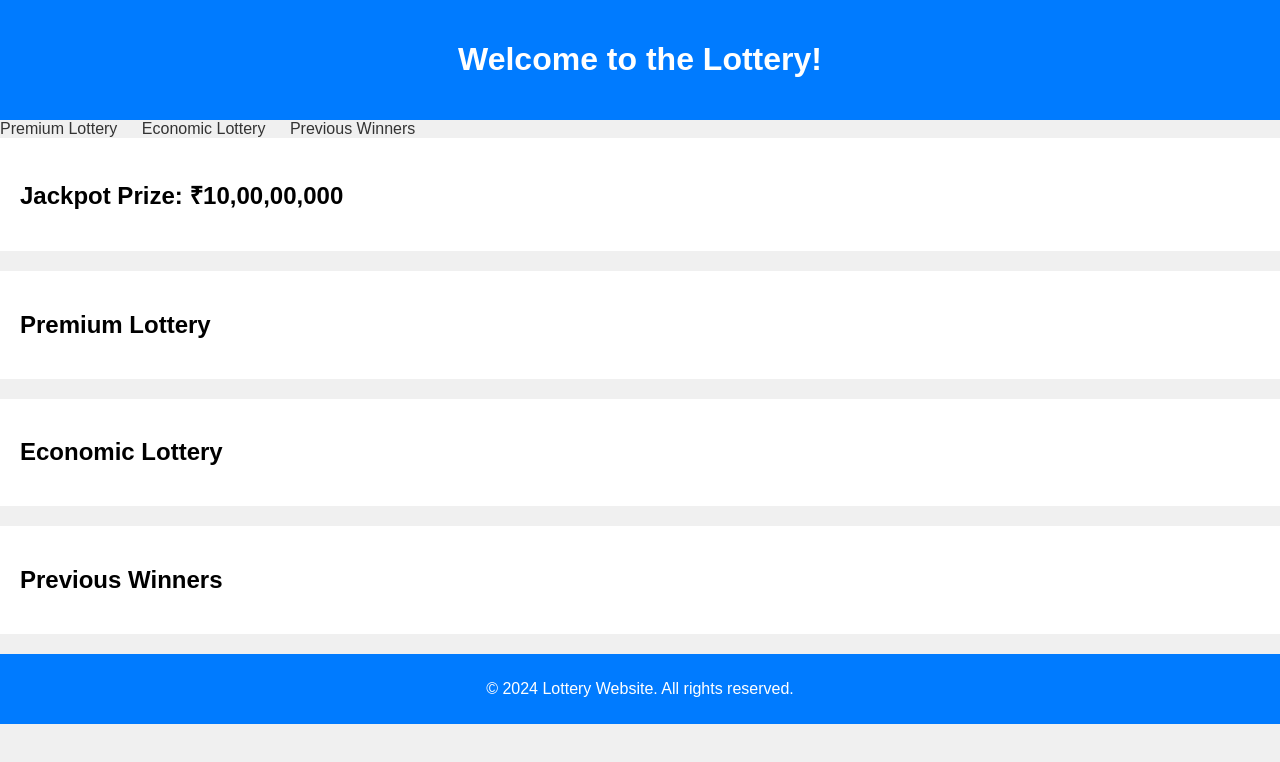
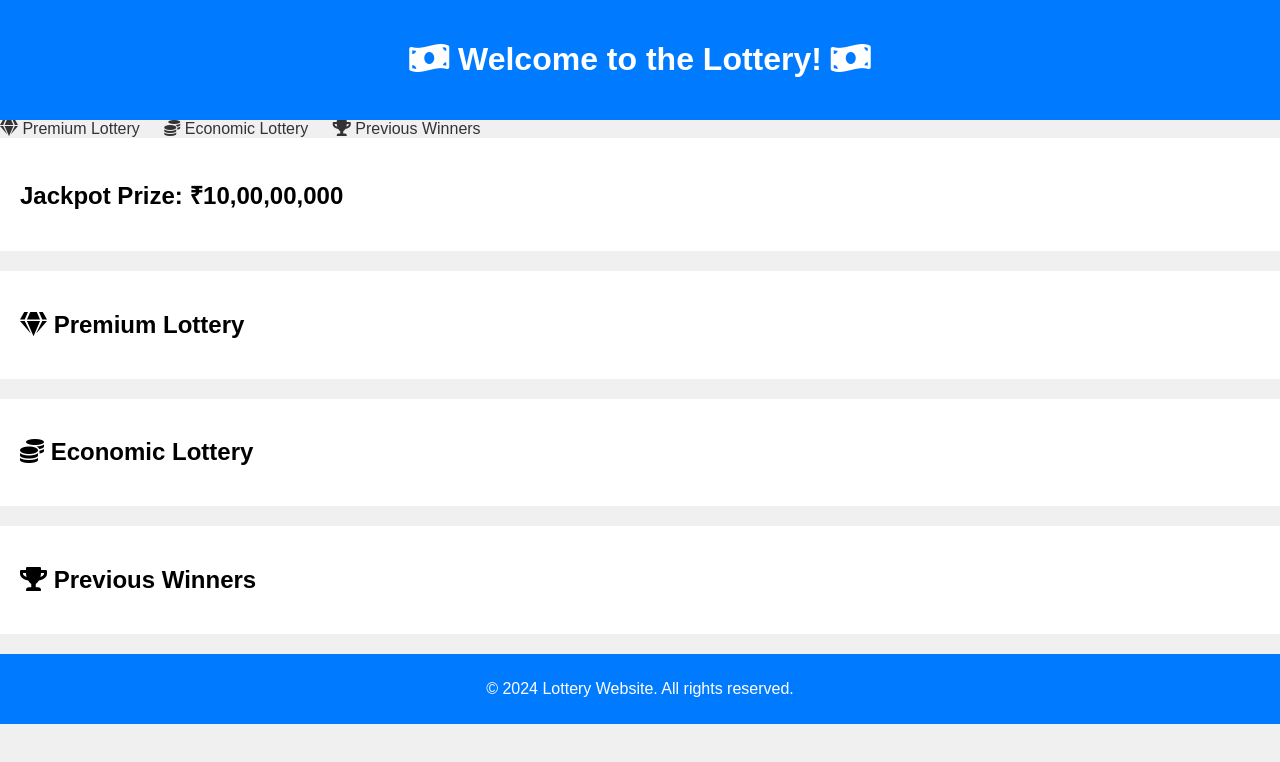
Before and after one commit to himanshudevtale/Lottery, a plain HTML site: page index.html in a window 1280 px wide. Drawn offline with Linux system fonts and the light colour scheme.

Commit message:
Update index.html

```diff
--- a/index.html
+++ b/index.html
@@ -5,16 +5,17 @@
     <meta name="viewport" content="width=device-width, initial-scale=1.0">
     <title>Lottery Website</title>
     <link rel="stylesheet" href="styles.css">
+    <link rel="stylesheet" href="https://cdnjs.cloudflare.com/ajax/libs/font-awesome/5.15.3/css/all.min.css">
 </head>
 <body>
     <header>
-        <h1>Welcome to the Lottery!</h1>
+        <h1><i class="fas fa-money-bill-wave"></i> Welcome to the Lottery! <i class="fas fa-money-bill-wave"></i></h1>
     </header>
     <nav>
         <ul>
-            <li><a href="#premium">Premium Lottery</a></li>
-            <li><a href="#economic">Economic Lottery</a></li>
-            <li><a href="#winners">Previous Winners</a></li>
+            <li><a href="#premium"><i class="fas fa-gem"></i> Premium Lottery</a></li>
+            <li><a href="#economic"><i class="fas fa-coins"></i> Economic Lottery</a></li>
+            <li><a href="#winners"><i class="fas fa-trophy"></i> Previous Winners</a></li>
         </ul>
     </nav>
     <section id="lottery">
@@ -24,15 +25,15 @@
         </div>
     </section>
     <section id="premium">
-        <h2>Premium Lottery</h2>
+        <h2><i class="fas fa-gem"></i> Premium Lottery</h2>
         <!-- Add premium lottery details here -->
     </section>
     <section id="economic">
-        <h2>Economic Lottery</h2>
+        <h2><i class="fas fa-coins"></i> Economic Lottery</h2>
         <!-- Add economic lottery details here -->
     </section>
     <section id="winners">
-        <h2>Previous Winners</h2>
+        <h2><i class="fas fa-trophy"></i> Previous Winners</h2>
         <!-- Add list of previous winners from different countries here -->
     </section>
     <footer>
```
